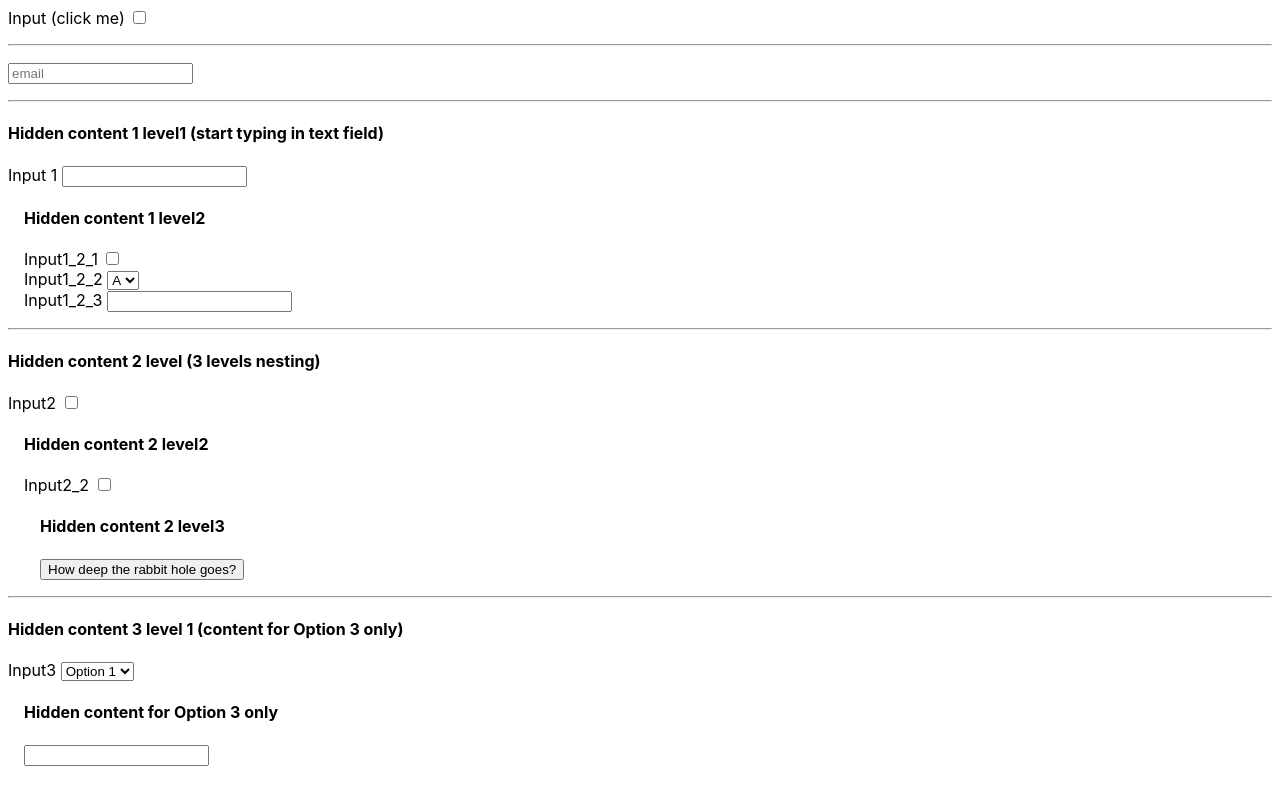
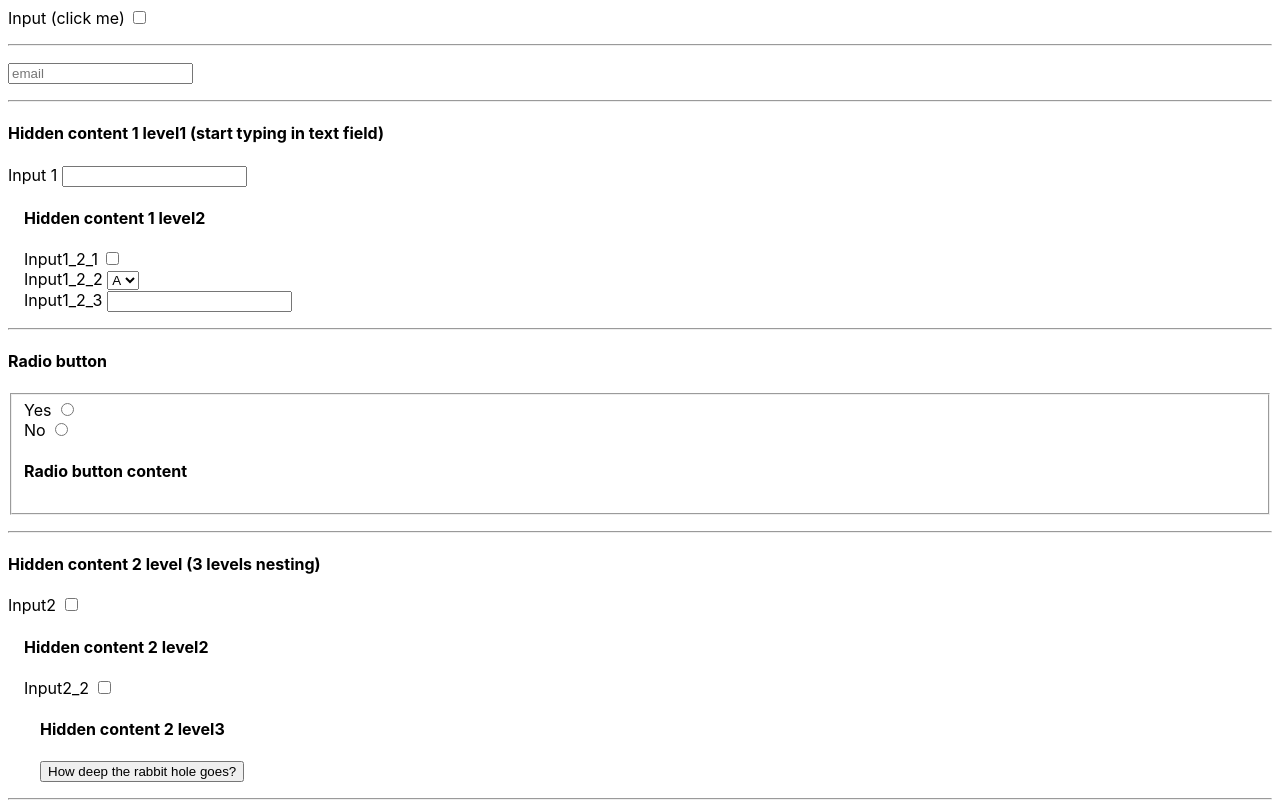
Before and after one commit to lunivm/stimulus-starter, a website built with webpack: page public/form.html in a window 1280 px wide. Shown: the top 802 px of the page. Built offline with nearby package versions, Linux system fonts and the light colour scheme; what @hotwired/stimulus, @hotwired/stimulus-webpack-helpers would draw is missing.

Commit message:
add radio group

```diff
--- a/public/form.html
+++ b/public/form.html
@@ -35,8 +35,29 @@
           <label for="input1_2_3">Input1_2_3</label>
           <input type="text" id="input1_2_3"/>
         </div>
-      </div>
     </div>
+
+    <div data-form-expandable-target="content">
+      <hr>
+      <h4>Radio button</h4>
+
+      <fieldset data-controller="form-expandable" data-action="click->form-expandable#toggle">
+        <div>
+          <label for="radio_1">Yes</label>
+          <input id="radio_1" type="radio" value="any value needed" name="radiogroup" data-form-expandable-target="flag">
+        </div>
+        <div>
+          <label for="radio_2">No</label>
+          <input id="radio_2" type="radio" name="radiogroup">
+        </div>
+
+        <div data-form-expandable-target="content">
+          <h4>Radio button content</h4>
+        </div>
+      </fieldset>
+
+    </div>
+  </div>
 
     <div data-form-expandable-target="content">
       <div data-controller="form-expandable">
--- a/src/controllers/form-expandable_controller.js
+++ b/src/controllers/form-expandable_controller.js
@@ -25,6 +25,6 @@ export default class extends Controller {
 
   #getInputValue() {
     const input = this.flagTarget;
-    return input.type === 'checkbox' ? input.checked : input.value;
+    return input.type === 'checkbox' || input.type === 'radio' ? input.checked : input.value;
   }
 }
```
